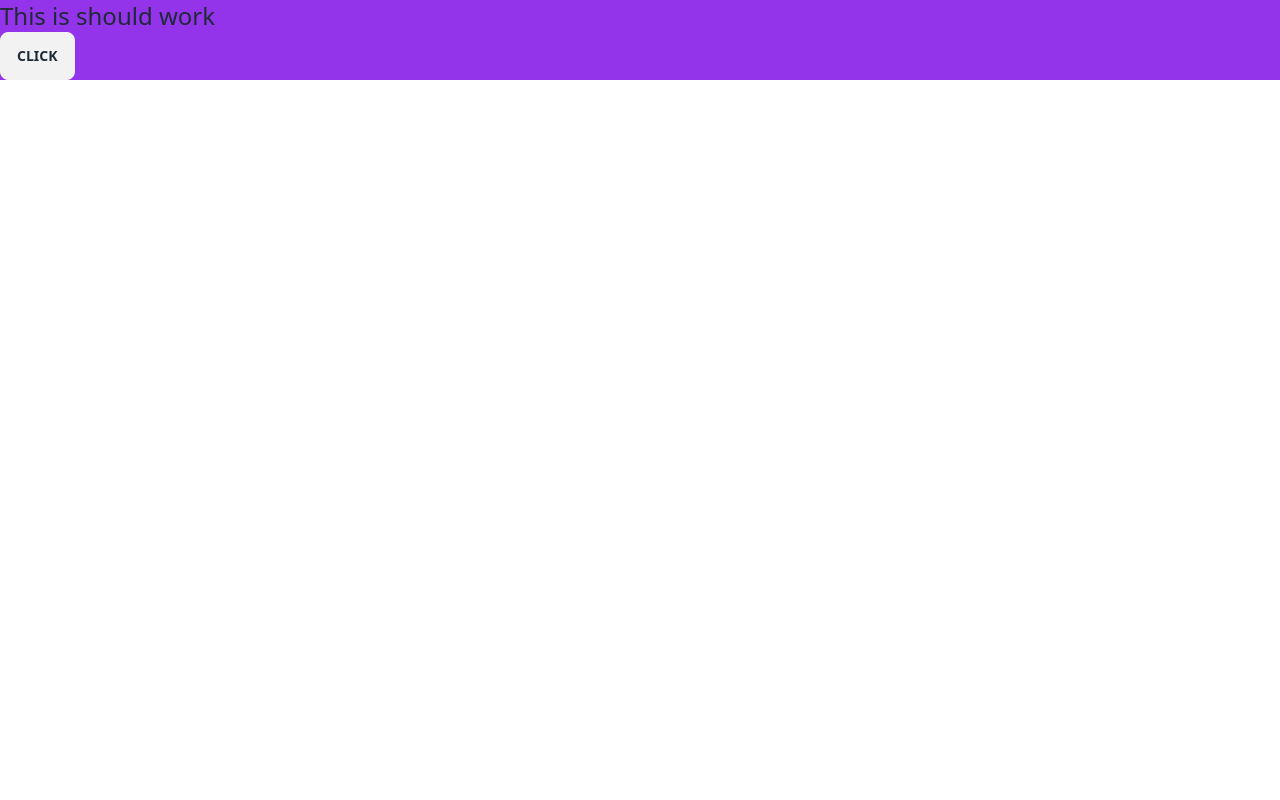
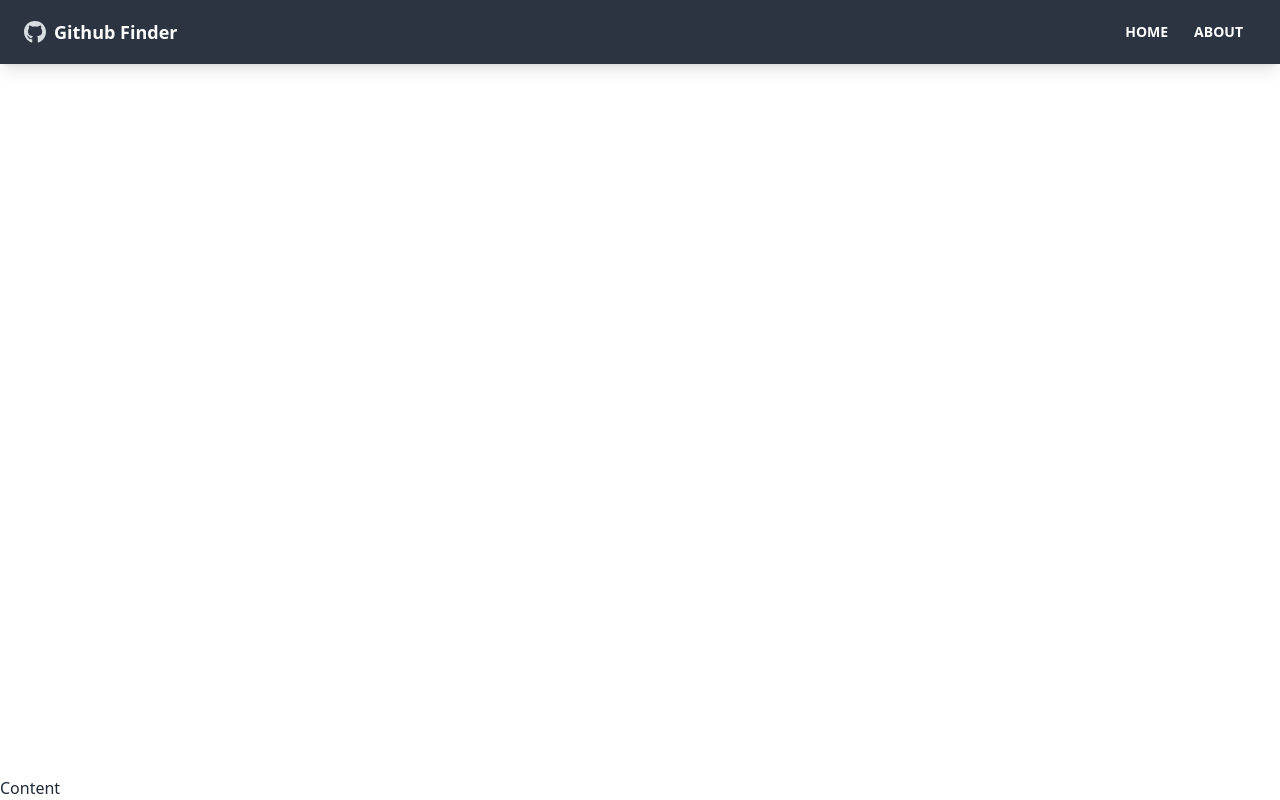
Before and after one commit to David-Jesse/GitHub-user-finder, a React (Create React App) app: page / in a window 1280 px wide. Built offline with nearby package versions, Linux system fonts and the light colour scheme.

Commit message:
started working on the navbar.jsx section

```diff
--- a/package.json
+++ b/package.json
@@ -8,6 +8,8 @@
     "@testing-library/user-event": "^13.5.0",
     "react": "^18.2.0",
     "react-dom": "^18.2.0",
+    "react-icons": "^4.11.0",
+    "react-router-dom": "^6.17.0",
     "react-scripts": "5.0.1",
     "web-vitals": "^2.1.4"
   },
--- a/src/App.js
+++ b/src/App.js
@@ -1,9 +1,17 @@
+import {BrowserRouter as Router, Route} from 'react-router-dom'
+import Navbar from './components/layers/Navbar';
+
 function App() {
   return (
-    <div className="bg-purple-600">
-      <h1 className="text-2xl">This is should work</h1>
-      <button className='btn'>Click</button>
-     </div>
+    <Router>
+      <div className='flex flex-col justify-between h-screen'>
+        <Navbar />
+
+        <main>
+          Content
+        </main>
+      </div>
+     </Router>
   )
 }
 
--- /dev/null
+++ b/src/components/layers/Navbar.jsx
@@ -0,0 +1,39 @@
+import {FaGithub} from 'react-icons/fa'
+import {Link} from 'react-router-dom';
+import PropTypes from 'prop-types';
+
+function Navbar() {
+  return (
+    <nav className='navbar mb-12 shadow-lg bg-neutral text-neutral-content'>
+        <div className="container mx-auto">
+           <div className="flex-none px-2 mx-2">
+                <FaGithub className='inline pr-2 text-3xl'/>
+                <Link to='/' className='text-lg text-white font-bold align-middle'>
+                    Github Finder
+                </Link>
+            </div>
+
+            <div className="flex-1 px-2 mx-2">
+                <div className="flex justify-end">
+                    <Link to='/' className='btn btn-ghost text-white btn-sm rouded-btn'>
+                        Home
+                    </Link>
+                    <Link to='/' className='btn text-white btn-ghost btn-sm rouded-btn'>
+                        About
+                    </Link>
+                </div>
+            </div>
+        </div>
+    </nav>
+  )
+}
+
+Navbar.defaultProps = {
+    title: 'Github Finder',
+}
+
+Navbar.propTypes = {
+    title: PropTypes.string
+}
+
+export default Navbar
--- a/src/index.js
+++ b/src/index.js
@@ -2,7 +2,6 @@ import React from 'react';
 import ReactDOM from 'react-dom/client';
 import './index.css';
 import App from './App';
-
 
 const root = ReactDOM.createRoot(document.getElementById('root'));
 root.render(
```
Also changed, not shown: 1 other file (tests, documents, lock files or other folders).
